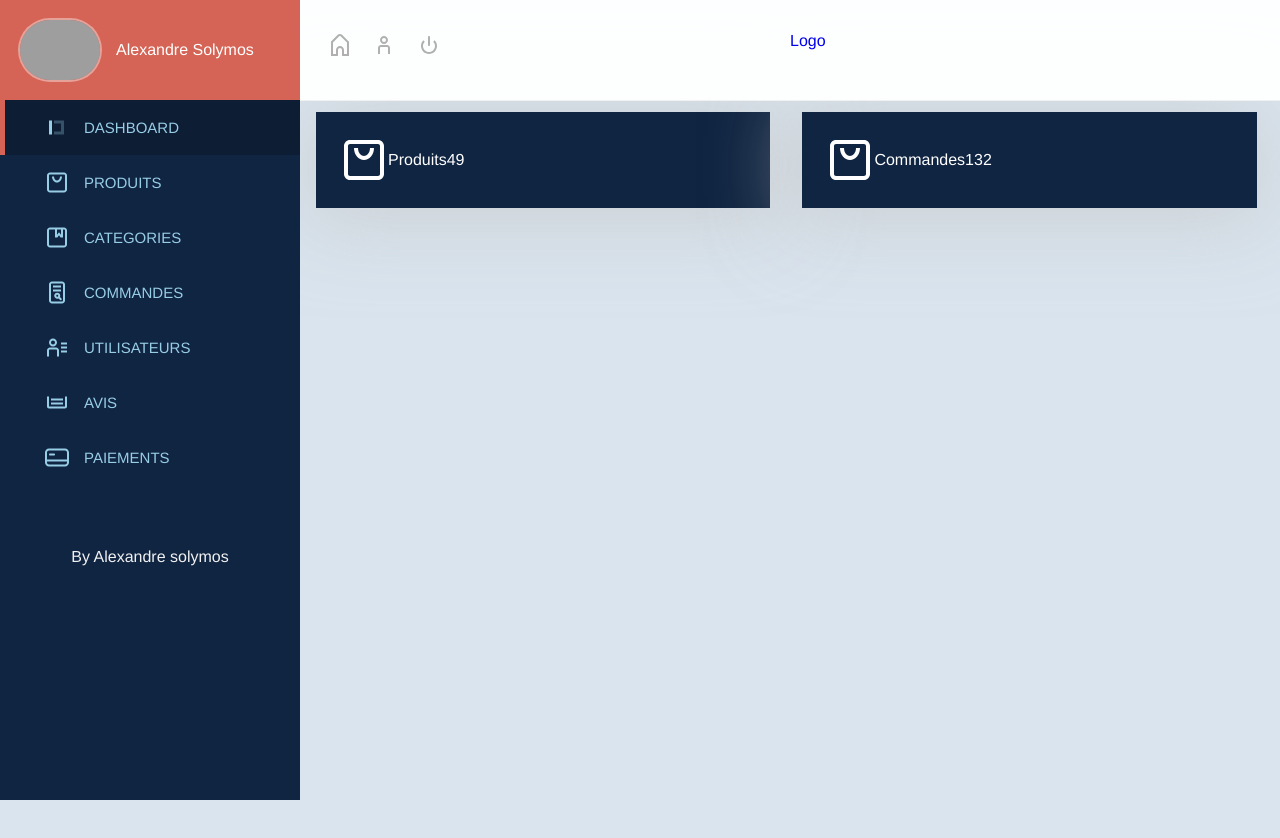
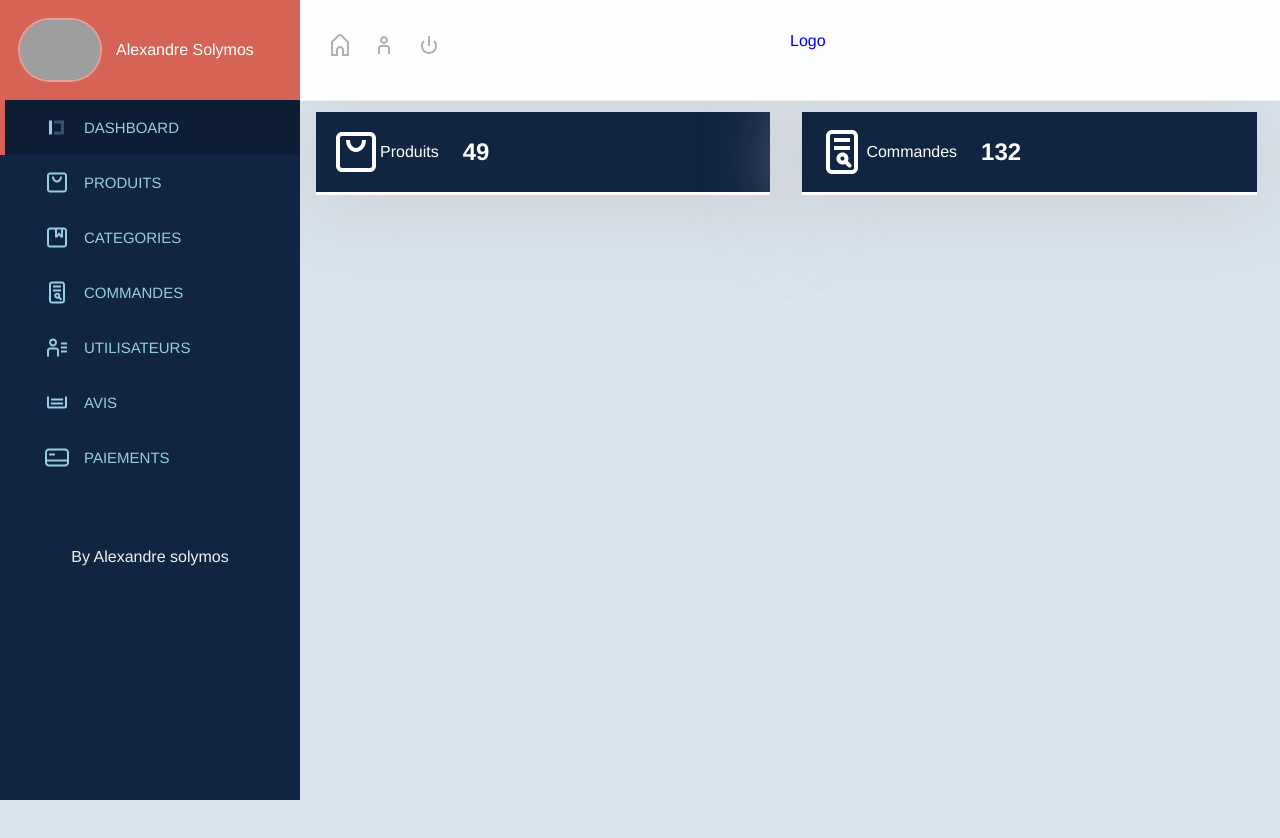
Before and after one commit to alexandre-solymos/dashbd-admin, a plain HTML site: page index.html in a window 1280 px wide. Drawn offline with Linux system fonts and the light colour scheme; grey boxes are pictures that could not be loaded.

Commit message:
Css dasboard

```diff
--- a/index.html
+++ b/index.html
@@ -124,7 +124,7 @@
       <a href="#">
         <svg class="fa" width="48" height="48" viewBox="0 0 24 24" fill="none" xmlns="http://www.w3.org/2000/svg">
           <path fill-rule="evenodd" clip-rule="evenodd" d="M5 4H19C19.5523 4 20 4.44771 20 5V19C20 19.5523 19.5523 20 19 20H5C4.44772 20 4 19.5523 4 19V5C4 4.44772 4.44771 4 5 4ZM2 5C2 3.34315 3.34315 2 5 2H19C20.6569 2 22 3.34315 22 5V19C22 20.6569 20.6569 22 19 22H5C3.34315 22 2 20.6569 2 19V5ZM12 12C9.23858 12 7 9.31371 7 6H9C9 8.56606 10.6691 10 12 10C13.3309 10 15 8.56606 15 6H17C17 9.31371 14.7614 12 12 12Z" fill="currentColor" /></svg>
-        Produits
+        <span>Produits</span>
         <span class="header-block-number">49</span>
       </a>
     </div>
@@ -132,8 +132,8 @@
     <div class="content-header-block">
       <a href="#">
         <svg class="fa" width="48" height="48" viewBox="0 0 24 24" fill="none" xmlns="http://www.w3.org/2000/svg">
-          <path fill-rule="evenodd" clip-rule="evenodd" d="M5 4H19C19.5523 4 20 4.44771 20 5V19C20 19.5523 19.5523 20 19 20H5C4.44772 20 4 19.5523 4 19V5C4 4.44772 4.44771 4 5 4ZM2 5C2 3.34315 3.34315 2 5 2H19C20.6569 2 22 3.34315 22 5V19C22 20.6569 20.6569 22 19 22H5C3.34315 22 2 20.6569 2 19V5ZM12 12C9.23858 12 7 9.31371 7 6H9C9 8.56606 10.6691 10 12 10C13.3309 10 15 8.56606 15 6H17C17 9.31371 14.7614 12 12 12Z" fill="currentColor" /></svg>
-        Commandes
+          <path fill-rule="evenodd" clip-rule="evenodd" d="M14.364 13.1214C15.2876 14.045 15.4831 15.4211 14.9504 16.5362L16.4853 18.0711C16.8758 18.4616 16.8758 19.0948 16.4853 19.4853C16.0948 19.8758 15.4616 19.8758 15.0711 19.4853L13.5361 17.9504C12.421 18.4831 11.045 18.2876 10.1213 17.364C8.94975 16.1924 8.94975 14.2929 10.1213 13.1214C11.2929 11.9498 13.1924 11.9498 14.364 13.1214ZM12.9497 15.9498C13.3403 15.5593 13.3403 14.9261 12.9497 14.5356C12.5592 14.145 11.9261 14.145 11.5355 14.5356C11.145 14.9261 11.145 15.5593 11.5355 15.9498C11.9261 16.3403 12.5592 16.3403 12.9497 15.9498Z" fill="currentColor" /><path d="M8 5H16V7H8V5Z" fill="currentColor" /><path d="M16 9H8V11H16V9Z" fill="currentColor" /><path fill-rule="evenodd" clip-rule="evenodd" d="M4 4C4 2.34315 5.34315 1 7 1H17C18.6569 1 20 2.34315 20 4V20C20 21.6569 18.6569 23 17 23H7C5.34315 23 4 21.6569 4 20V4ZM7 3H17C17.5523 3 18 3.44772 18 4V20C18 20.5523 17.5523 21 17 21H7C6.44772 21 6 20.5523 6 20V4C6 3.44772 6.44771 3 7 3Z" fill="currentColor" /></svg>
+        <span>Commandes</span>
         <span class="header-block-number">132</span>
       </a>
     </div>
--- a/style.css
+++ b/style.css
@@ -172,13 +172,24 @@ a.active {
     box-shadow: -1px 6px 80px 10px rgb(197 197 197 / 60%);
     margin: 1em;
     background-color: #102542;
-    padding: 1.5em;
+    padding: 1em;
+	border-bottom: 3px solid #fff;
 }
 
+.content-header-block:hover {
+	border-bottom: 3px solid #D56456;
+}
 .content-header-block a {
     display: flex;
     align-items: center;
     color: #fff;
+}
+
+.header-block-number {
+	font-weight: 600;
+    text-align: end;
+    margin-left: 1em;
+    font-size: 1.5em;
 }
 
 @media only screen and (max-width: 60em) { /* 960px */
@@ -236,7 +247,6 @@ a.active {
     max-width: initial;
 
 }
-
   #content-header {
     width:calc(100% + 60px);
     margin:-30px 0 0 -30px;
```
